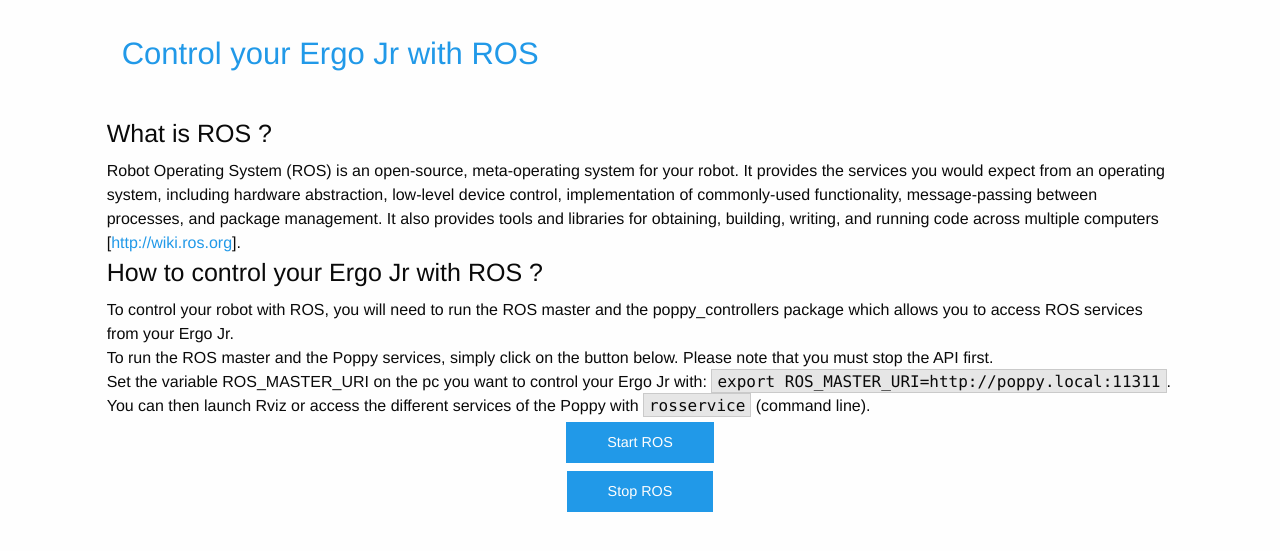
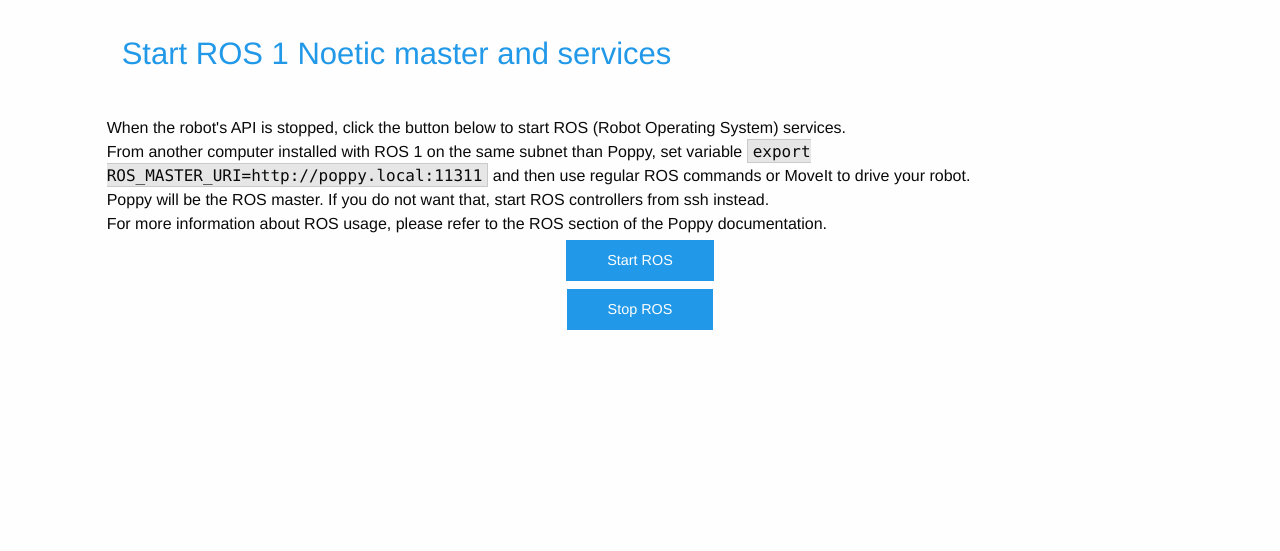
Before and after one commit to poppy-project/puppet-master, a Python web app: template templates/EN/ros.html in a window 1280 px wide. Shown: the part 63-614 px from the top of the page. Run offline with Jinja, Linux system fonts and the light colour scheme; the template is opened without the code that fills it, so the values that code supplies are empty.

Commit message:
Update ROS en instructions

```diff
--- a/templates/EN/ros.html
+++ b/templates/EN/ros.html
@@ -5,26 +5,15 @@
 
     <div class="large-10 medium-10 row">
       <div class="large-12 medium-12 columns section-title">
-        <h3>Control your Ergo Jr with ROS</h3>
+        <h3>Start ROS 1 Noetic master and services</h3>
       </div>
 
-      <h4>What is ROS ?</h4>
-      Robot Operating System (ROS) is an open-source, meta-operating system for your robot. It provides the services you
-      would expect from an operating system, including hardware abstraction, low-level device control, implementation of
-      commonly-used functionality, message-passing between processes, and package management. It also provides tools and
-      libraries for obtaining, building, writing, and running code across multiple computers
-      [<a href="http://wiki.ros.org/ROS/Introduction">http://wiki.ros.org</a>].<br>
-
-      <h4>How to control your Ergo Jr with ROS ?</h4>
-      To control your robot with ROS, you will need to run the ROS master and the poppy_controllers package which allows
-        you to access ROS services from your Ergo Jr. <br>
-
-      To run the ROS master and the Poppy services, simply click on the button below. Please note that you must stop the
-      API first.<br>
-
-      Set the variable ROS_MASTER_URI on the pc you want to control your Ergo Jr with:
-      <code>export ROS_MASTER_URI=http://poppy.local:11311</code>. You can then launch Rviz or access the different services of
-      the Poppy with <code>rosservice</code> (command line).
+        When the robot's API is stopped, click the button below to start ROS  (Robot Operating System) services.<br>
+        From another computer installed with ROS 1 on the same subnet than Poppy, set variable
+        <code>export ROS_MASTER_URI=http://poppy.local:11311</code> and then use regular ROS commands or MoveIt to drive
+        your robot.<br>
+        Poppy will be the ROS master. If you do not want that, start ROS controllers from ssh instead.<br>
+        For more information about ROS usage, please refer to the ROS section of the Poppy documentation.
 
       <div style="display: flex; flex-direction: column; justify-content: flex-start; align-items: center;">
         <a class="button button-primary" id="start-ros" onclick="refreshForMsg('{{ url_for('rosstart') }}')" style="margin: 4px; padding-right: 40px; padding-left: 40px;">Start ROS</a>
```
